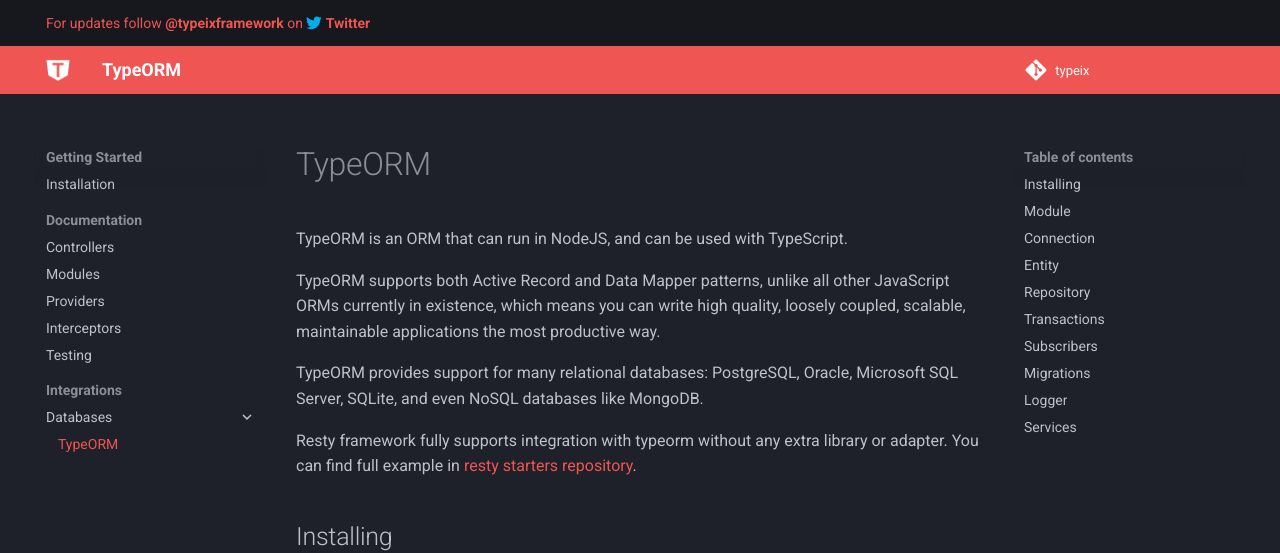
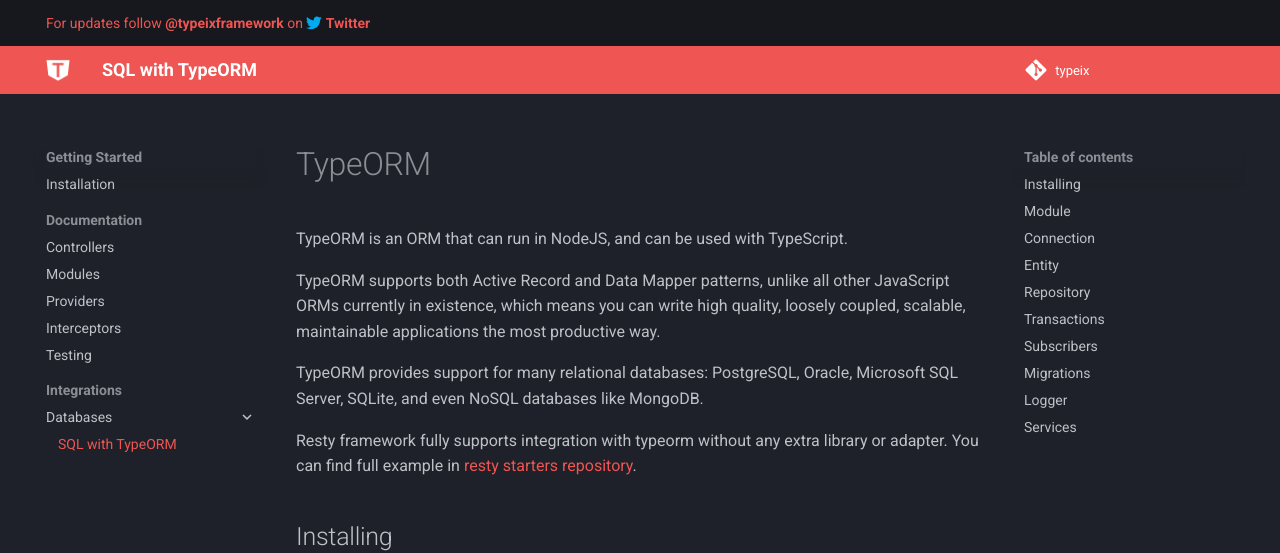
Before and after one commit to typeix/typeix.github.io, an MkDocs documentation site: the page built from docs/documentation/type-orm.md, in a window 1280 px wide. Shown: the top 553 px of the page. Built offline with MkDocs 1.6.1 and Material for MkDocs 9.7.7, drawn with Linux system fonts in a browser that asks for light colours; comment, search, counter and statistics services are not loaded.

```diff
--- a/mkdocs.yml
+++ b/mkdocs.yml
@@ -131,7 +131,7 @@ nav:
         - Testing: documentation/testing.md
       - Integrations:
           Databases:
-            - TypeORM: documentation/type-orm.md
+            - SQL with TypeORM: documentation/type-orm.md
   - Packages:
       - Introduction: packages.md
       - Metadata: packages/typeix-metadata.md
--- a/theme/main.html
+++ b/theme/main.html
@@ -4,15 +4,15 @@
 {% if page and page.title and not page.is_homepage %}
 {% set title = config.site_name ~ " - " ~ page.title | striptags %}
 {% endif %}
-{% set image = config.site_url ~ 'assets/images/banner.png' %}
+{% set image = config.site_url ~ 'assets/logo.png' %}
 <meta property="og:type" content="website">
 <meta property="og:title" content="{{ title }}">
 <meta property="og:description" content="{{ config.site_description }}">
 <meta property="og:url" content="{{ page.canonical_url }}">
 <meta property="og:image" content="{{ image }}">
 <meta property="og:image:type" content="image/png">
-<meta property="og:image:width" content="1080">
-<meta property="og:image:height" content="568">
+<meta property="og:image:width" content="400">
+<meta property="og:image:height" content="400">
 <meta name="twitter:card" content="summary_large_image">
 <meta name="twitter:site" content="@{{ config.extra.twitter }}">
 <meta name="twitter:creator" content="@{{ config.extra.twitter }}">
```
